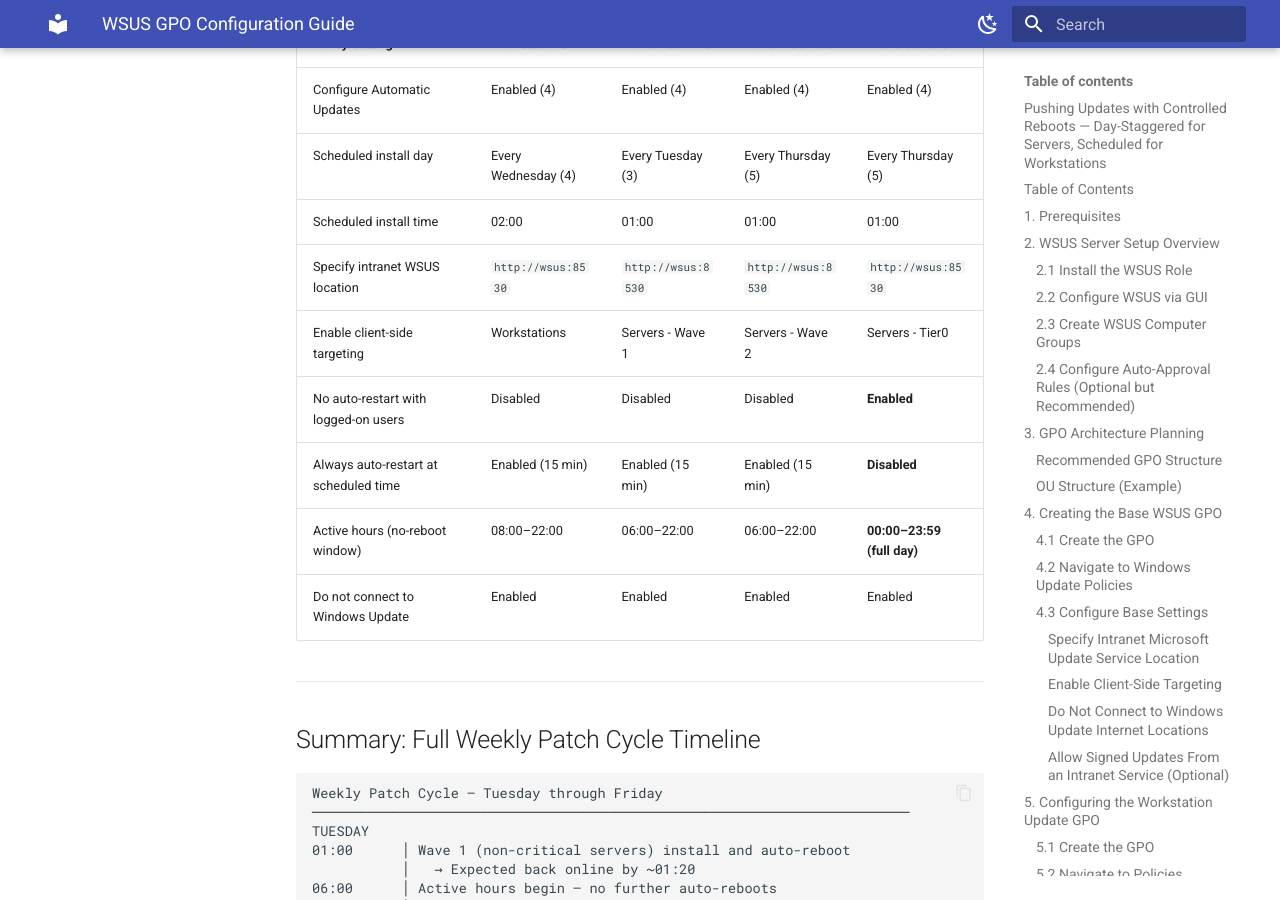
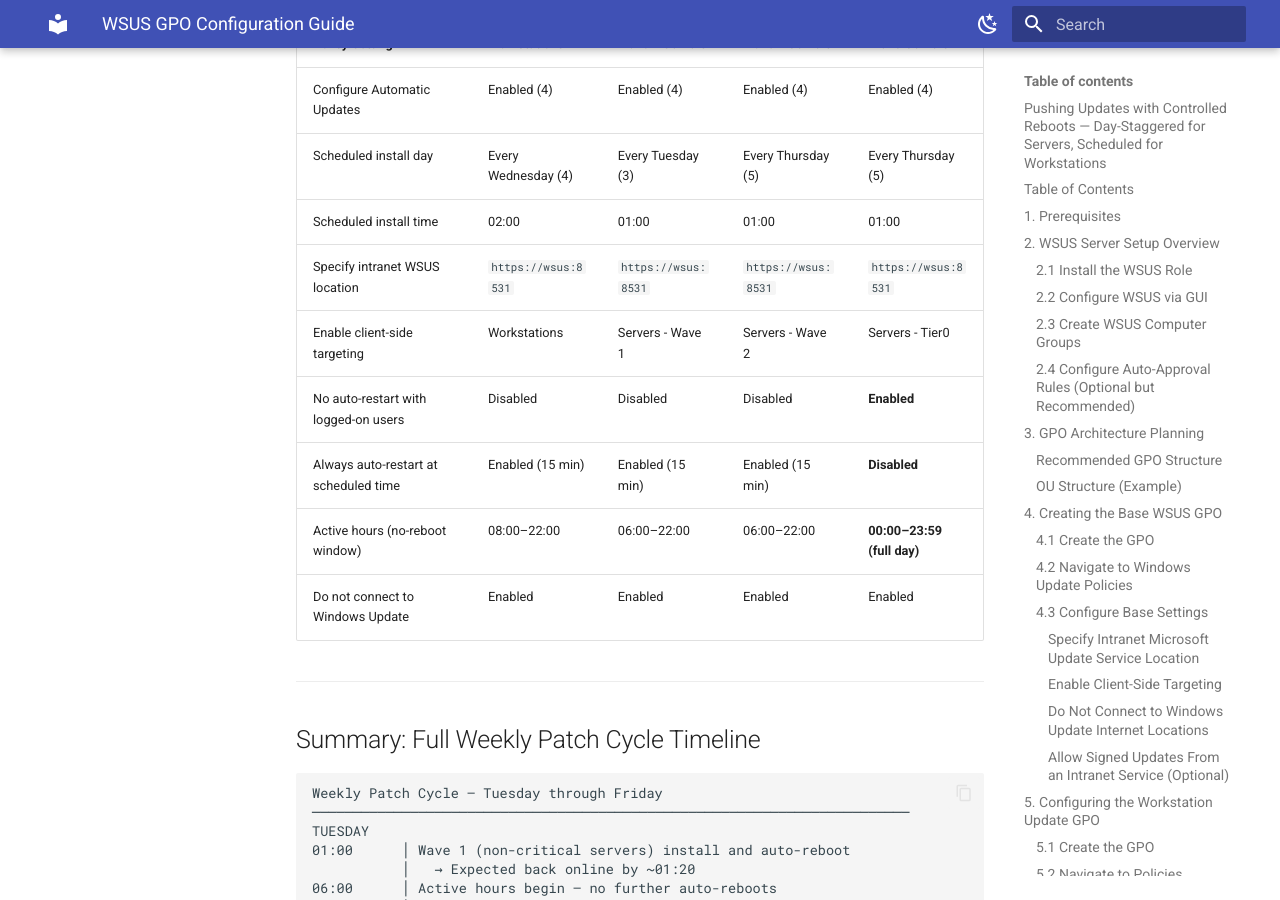
Before and after one commit to uceleke/FTL-HowTos, an MkDocs documentation site: the page built from docs/Windows/WSUS/WSUS-GPO-Setup.md, in a window 1280 px wide and 900 px high, scrolled down 18188 px. Built offline with MkDocs 1.6.1 and Material for MkDocs 9.7.7, drawn with Linux system fonts in a browser that asks for light colours; part of the change alters nothing that is shown.

Commit message:
Update WSUS-GPO-Setup.md

```diff
--- a/docs/Windows/WSUS/WSUS-GPO-Setup.md
+++ b/docs/Windows/WSUS/WSUS-GPO-Setup.md
@@ -651,7 +651,7 @@ Get-HotFix | Sort-Object -Property InstalledOn -Descending | Select-Object -Firs
 | Configure Automatic Updates | Enabled (4) | Enabled (4) | Enabled (4) | Enabled (4) |
 | Scheduled install day | Every Wednesday (4) | Every Tuesday (3) | Every Thursday (5) | Every Thursday (5) |
 | Scheduled install time | 02:00 | 01:00 | 01:00 | 01:00 |
-| Specify intranet WSUS location | `http://wsus:8530` | `http://wsus:8530` | `http://wsus:8530` | `http://wsus:8530` |
+| Specify intranet WSUS location | `https://wsus:8531` | `https://wsus:8531` | `https://wsus:8531` | `https://wsus:8531` |
 | Enable client-side targeting | Workstations | Servers - Wave 1 | Servers - Wave 2 | Servers - Tier0 |
 | No auto-restart with logged-on users | Disabled | Disabled | Disabled | **Enabled** |
 | Always auto-restart at scheduled time | Enabled (15 min) | Enabled (15 min) | Enabled (15 min) | **Disabled** |
```
